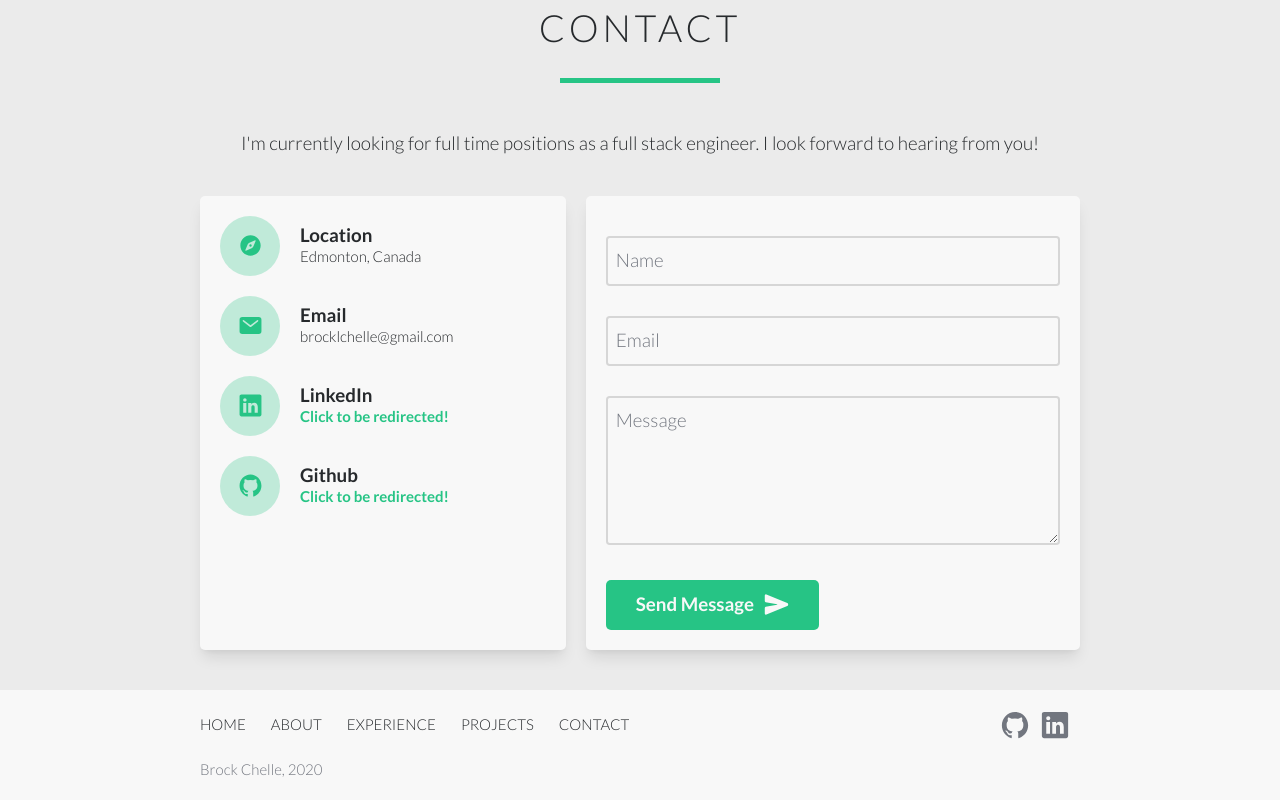
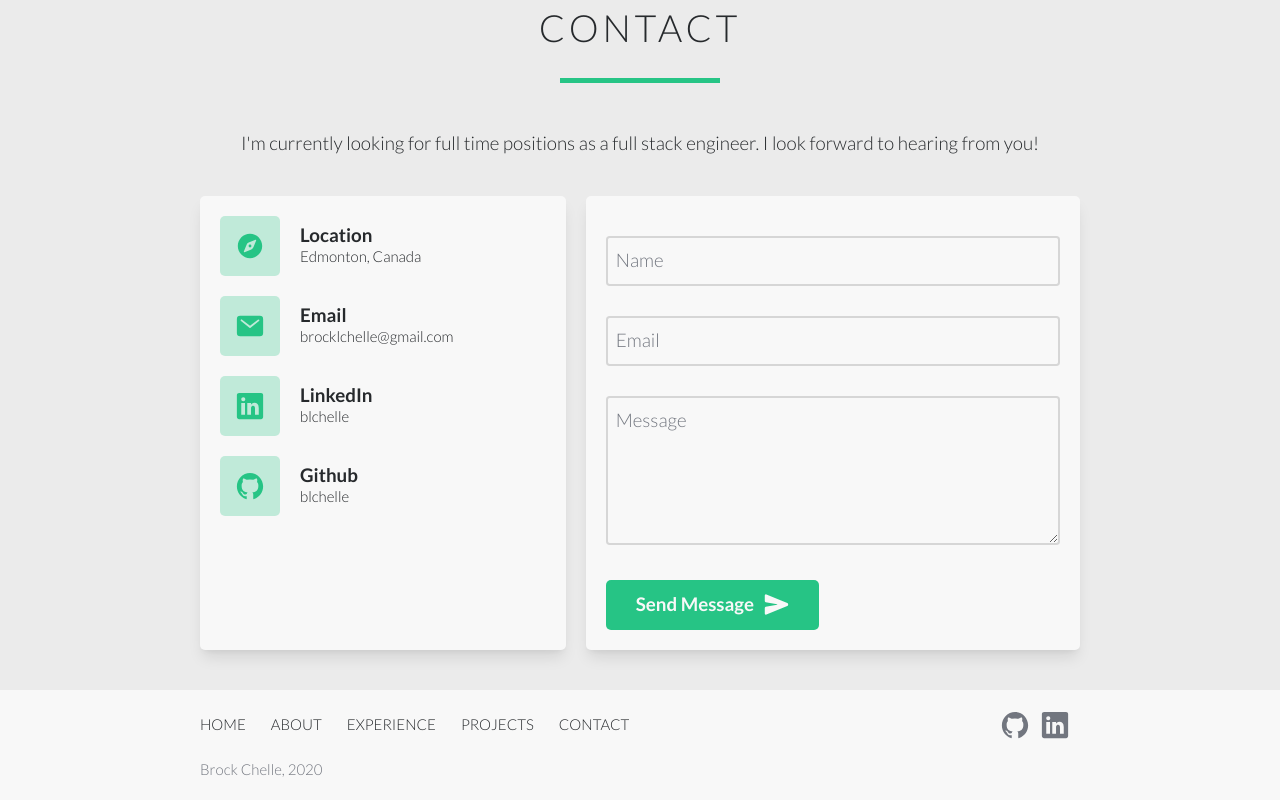
Before and after one commit to blchelle/portfolio-webpage, a React (Vite) app: page / in a window 1280 px wide. Shown: the part 6063-6863 px from the top of the page. Built offline with nearby package versions, Linux system fonts and the light colour scheme.

Commit message:
#203: Refactor tailwind styles for <ContactHighlight />

```diff
--- a/src/components/ContactHighlight.tsx
+++ b/src/components/ContactHighlight.tsx
@@ -1,38 +1,28 @@
 import React from 'react';
+import classes from '@tailwind/ContactHighlight';
 
-interface ContactHightlightProps {
+interface ContactHighlightProps {
 	title: string;
-	subtitle: {
-		text: string;
-		url?: string;
-	};
-	Icon: React.FunctionComponent<React.SVGProps<SVGSVGElement> & { title?: string | undefined }>;
+	subtitle: string;
+	Icon: React.FC<React.SVGProps<SVGSVGElement>>;
+	url?: string;
 }
 
-const ContactHightlight: React.FC<ContactHightlightProps> = ({ title, subtitle, Icon }) => {
+const ContactHighlight: React.FC<ContactHighlightProps> = ({ title, subtitle, Icon, url }) => {
+	let linkProps = {};
+	if (url) linkProps = { href: url, target: '_blank' };
+
 	return (
-		<div className='group w-full h-24 flex items-center'>
-			<div className='flex-center w-24 h-full rounded-full mr-8 bg-primary-transparent transition-colors group-hover:bg-primary fill-current'>
-				<Icon className='w-10 text-primary transition-colors group-hover:text-gray-1 fill-current' />
+		<a className={classes.container(url !== undefined)} {...linkProps}>
+			<div className={classes.iconContainer}>
+				<Icon className={classes.icon} />
 			</div>
-			<div className='flex flex-col'>
-				<h4 className='text-3xl font-bold'>{title}</h4>
-				{subtitle.url ? (
-					<a
-						className='text-2xl text-primary font-bold transition-colors hover:text-primary-dark'
-						href={subtitle.url}
-						aria-label={title}
-						rel='noopener'
-						target='_blank'
-					>
-						{subtitle.text}
-					</a>
-				) : (
-					<p className='text-2xl'>{subtitle.text}</p>
-				)}
+			<div className={classes.contentContainer}>
+				<h4 className={classes.title}>{title}</h4>
+				<p className={classes.subtitle}>{subtitle}</p>
 			</div>
-		</div>
+		</a>
 	);
 };
 
-export default ContactHightlight;
+export default ContactHighlight;
--- a/src/components/sections/Contact.tsx
+++ b/src/components/sections/Contact.tsx
@@ -20,25 +20,19 @@ const Contact: React.FC = () => {
 					className='grid gap-8 col-span-1 lg:col-span-3 content-start grid-cols-1 md:grid-cols-2 lg:grid-cols-1'
 					animation='fade-right'
 				>
-					<ContactHighlight
-						Icon={CompassIcon}
-						title='Location'
-						subtitle={{ text: 'Edmonton, Canada' }}
-					/>
-					<ContactHighlight
-						Icon={MailIcon}
-						title='Email'
-						subtitle={{ text: 'brocklchelle@gmail.com' }}
-					/>
+					<ContactHighlight Icon={CompassIcon} title='Location' subtitle='Edmonton, Canada' />
+					<ContactHighlight Icon={MailIcon} title='Email' subtitle='brocklchelle@gmail.com' />
 					<ContactHighlight
 						Icon={LinkedInIcon}
 						title='LinkedIn'
-						subtitle={{ text: 'Click to be redirected!', url: 'https://linkedin.com/in/blchelle' }}
+						subtitle='blchelle'
+						url='https://linkedin.com/in/blchelle'
 					/>
 					<ContactHighlight
 						Icon={GithubIcon}
 						title='Github'
-						subtitle={{ text: 'Click to be redirected!', url: 'https://github.com/blchelle' }}
+						subtitle='blchelle'
+						url='https://github.com/blchelle'
 					/>
 				</Card>
 				<Form />
--- /dev/null
+++ b/src/tailwind/ContactHighlight.ts
@@ -0,0 +1,40 @@
+import { classnames } from 'tailwindcss-classnames';
+
+export default {
+	container: (isLink: boolean) =>
+		classnames(
+			'group',
+			'w-full',
+			'h-24',
+			'flex',
+			'items-center',
+			'hover:bg-primary-transparent',
+			'transition-colors',
+			'rounded-lg',
+			{ 'cursor-pointer': isLink }
+		),
+	iconContainer: classnames(
+		'flex',
+		'justify-center',
+		'items-center',
+		'w-24',
+		'h-full',
+		'rounded-lg',
+		'group-hover:rounded-r-none',
+		'mr-8',
+		'bg-primary-transparent',
+		'group-hover:bg-primary',
+		'transition-all',
+		'fill-current'
+	),
+	icon: classnames(
+		'w-12',
+		'fill-current',
+		'text-primary',
+		'group-hover:text-gray-1',
+		'transition-colors'
+	),
+	contentContainer: classnames('flex', 'flex-col'),
+	title: classnames('text-3xl', 'font-bold'),
+	subtitle: classnames('text-2xl'),
+};
```
